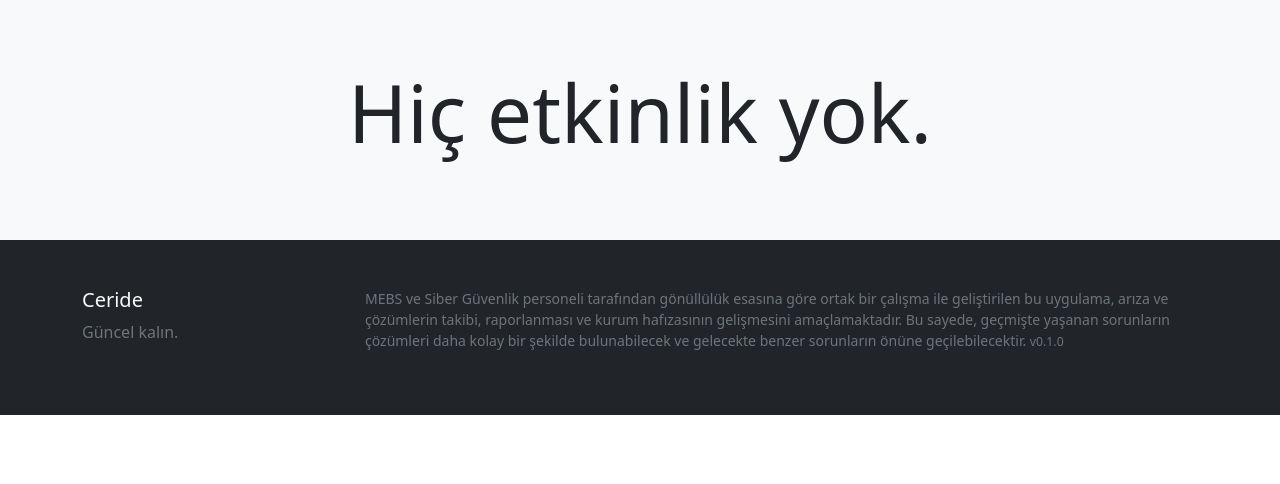
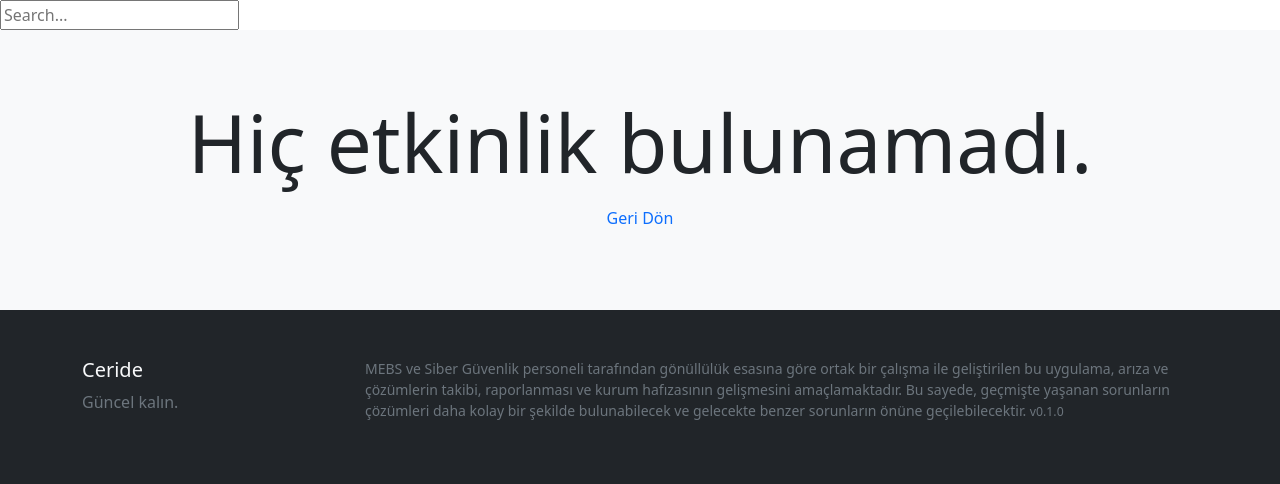
Before and after one commit to mcurvay/ceride, a Django app: page / in a window 1280 px wide. Shown: the part 56-540 px from the top of the page. Run offline with Django 4.2, Linux system fonts and the light colour scheme; data that the repository does not hold is empty; style sheets or scripts are compiled from the project's sources; parts of the project's set-up code (start-up, migrations or seed data) failed here and were passed over; some libraries are stand-ins or nearby versions.

Commit message:
search backend

```diff
--- a/app/templates/index.html
+++ b/app/templates/index.html
@@ -3,6 +3,10 @@
 {% block title %}Ana Sayfa{% endblock title%}
 
 {% block content %}
+<form action="/" method="get">
+  <input name="q" type="text" placeholder="Search...">
+</form>
+
 <section class="container-fluid bg-light py-5" id="cards">
   <div class="container">
     {% if events %}
@@ -14,7 +18,10 @@
     {% else %}
       <div class="row py-3">
         <div class="col">
-          <p class="display-1 text-center">Hiç etkinlik yok.</p>
+          <p class="display-1 text-center">Hiç etkinlik bulunamadı.</p>
+          <p class="text-center">
+            <a href="/" class="text-decoration-none">Geri Dön</a>
+          </p>
         </div>
       </div>
     {% endif %}
--- a/app/views.py
+++ b/app/views.py
@@ -1,5 +1,6 @@
 from django.http import Http404
 from django.views.generic import ListView, DetailView
+from django.db.models import Q
 
 from .models import Event, Step
 
@@ -14,23 +15,18 @@ class EventListView(ListView):
     ordering = ['-dateTime']
     paginate_by = 10
 
-    def get_object(self, queryset=None):
-        obj = super().get_object(queryset)
-        if obj is None:
-            raise Http404("Event does not exist")
-        return obj
+    def get_queryset(self):
+        query = self.request.GET.get('q')
+        if query is None: return Event.objects.all()
+        return Event.objects.filter(
+            Q(title__icontains=query) | Q(description__icontains=query)
+        )
 
 class EventDetailView(DetailView):
     model = Event
     template_name = 'detail.html'
     context_object_name = 'event'
 
-    def get_object(self, queryset=None):
-        obj = super().get_object(queryset)
-        if obj is None:
-            raise Http404("Event does not exist")
-        return obj
-
     def get_context_data(self, **kwargs):
         context = super().get_context_data(**kwargs)
         context['steps'] = Step.objects.filter(event=self.object)
```
